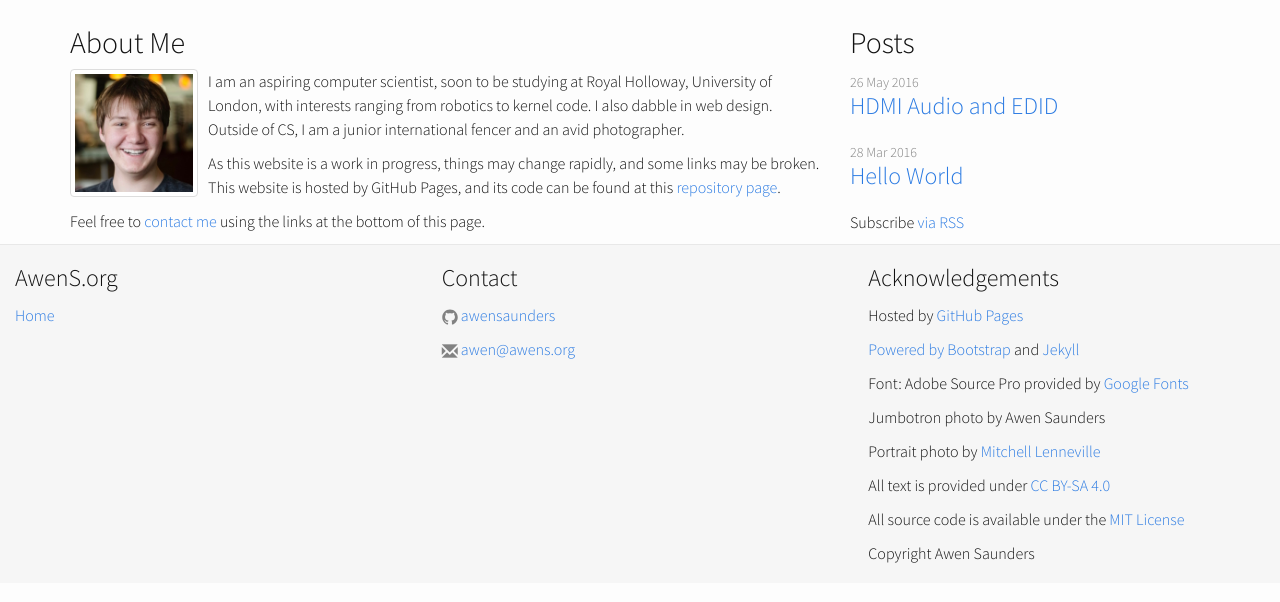
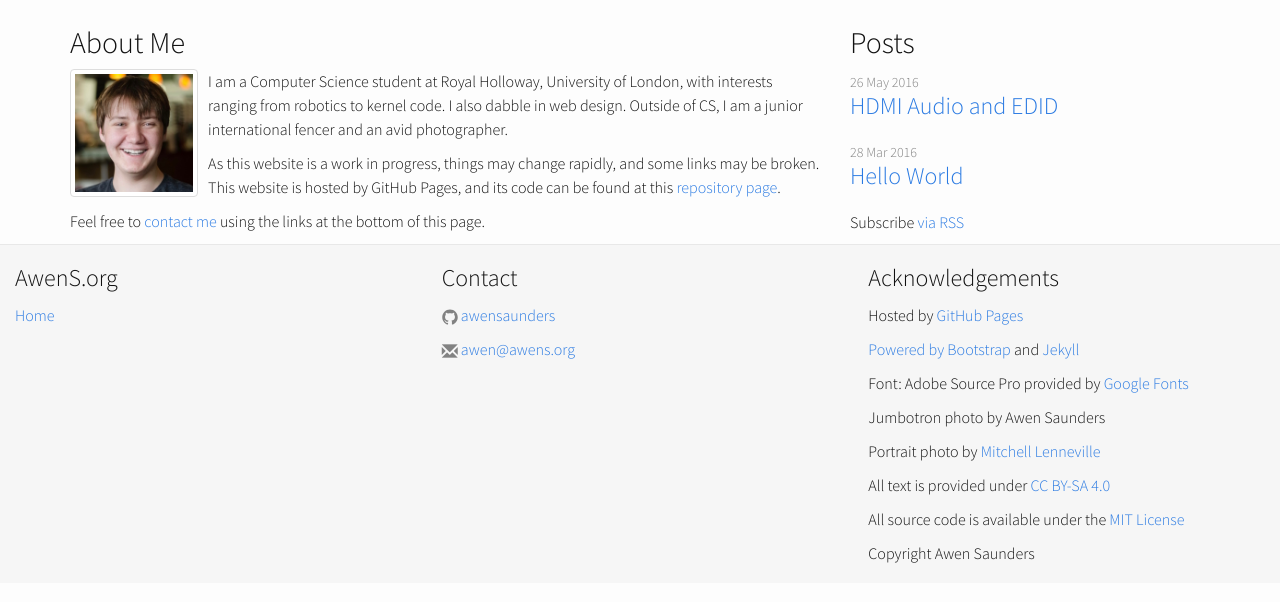
Before and after one commit to awensaunders/awensaunders.github.io, a Jekyll site: the page built from index.html, in a window 1280 px wide, cut to the strip 277-879 px from the top of the page. Built offline with Jekyll 4.4.1, drawn with Linux system fonts in a browser that asks for light colours; nearby versions of some CDN libraries.

Commit message:
Start school

```diff
--- a/index.html
+++ b/index.html
@@ -18,7 +18,7 @@ layout: default
 				<h2>About Me</h2>
 				<img src="resources/portrait.jpg" alt="Portrait of Awen" id="portrait" class="img-thumbnail">
 				<p>
-					I am an aspiring computer scientist, soon to be studying at Royal Holloway, University of London, with interests ranging from robotics to kernel code. I also dabble in web design. Outside of CS, I am a junior international fencer and an avid photographer.
+					I am a Computer Science student at Royal Holloway, University of London, with interests ranging from robotics to kernel code. I also dabble in web design. Outside of CS, I am a junior international fencer and an avid photographer.
 				</p>
                 <p>
                     As this website is a work in progress, things may change rapidly, and some links may be broken. This website is hosted by GitHub Pages, and its code can be found at this <a href=https://github.com/awensaunders/awensaunders.github.io/>repository page</a>.
```
